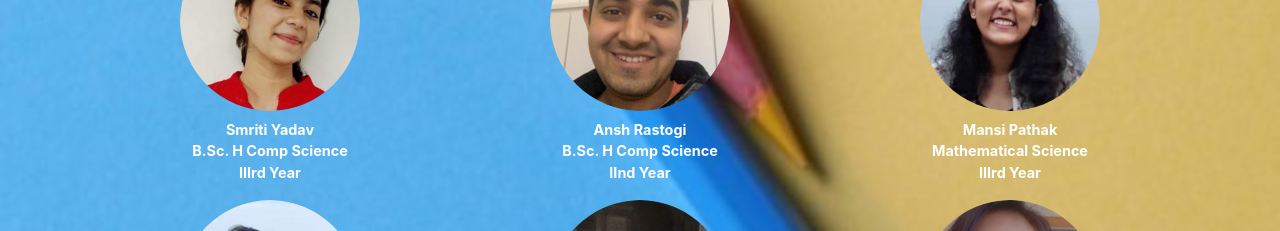
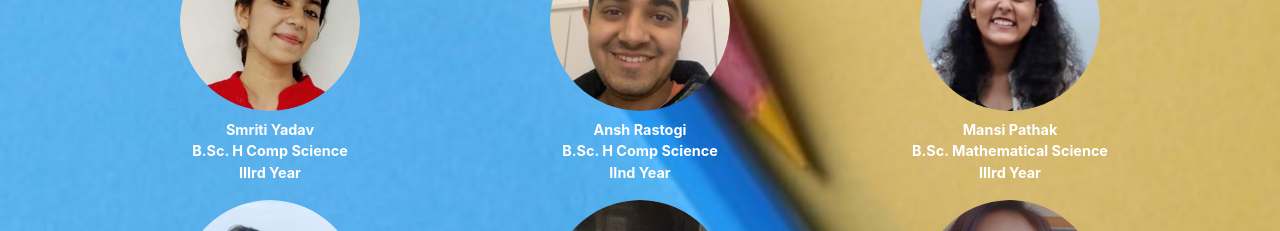
Before and after one commit to ankitkumarspj0831/Parikalan, a React (Create React App) app: page /clubs/ews in a window 1280 px wide. Shown: the part 940-1171 px from the top of the page. Built offline with nearby package versions, Linux system fonts and the light colour scheme.

Commit message:
Changing mansi pathak course

```diff
--- a/src/components/Clubs/ews.js
+++ b/src/components/Clubs/ews.js
@@ -112,7 +112,7 @@ const ews = () => {
                 <strong>
                   Mansi Pathak
                   <br />
-                  Mathematical Science
+                  B.Sc. Mathematical Science
                   <br />
                   IIIrd Year
                 </strong>
```
Also changed, not shown: 1 other file (tests, documents, lock files or other folders).
